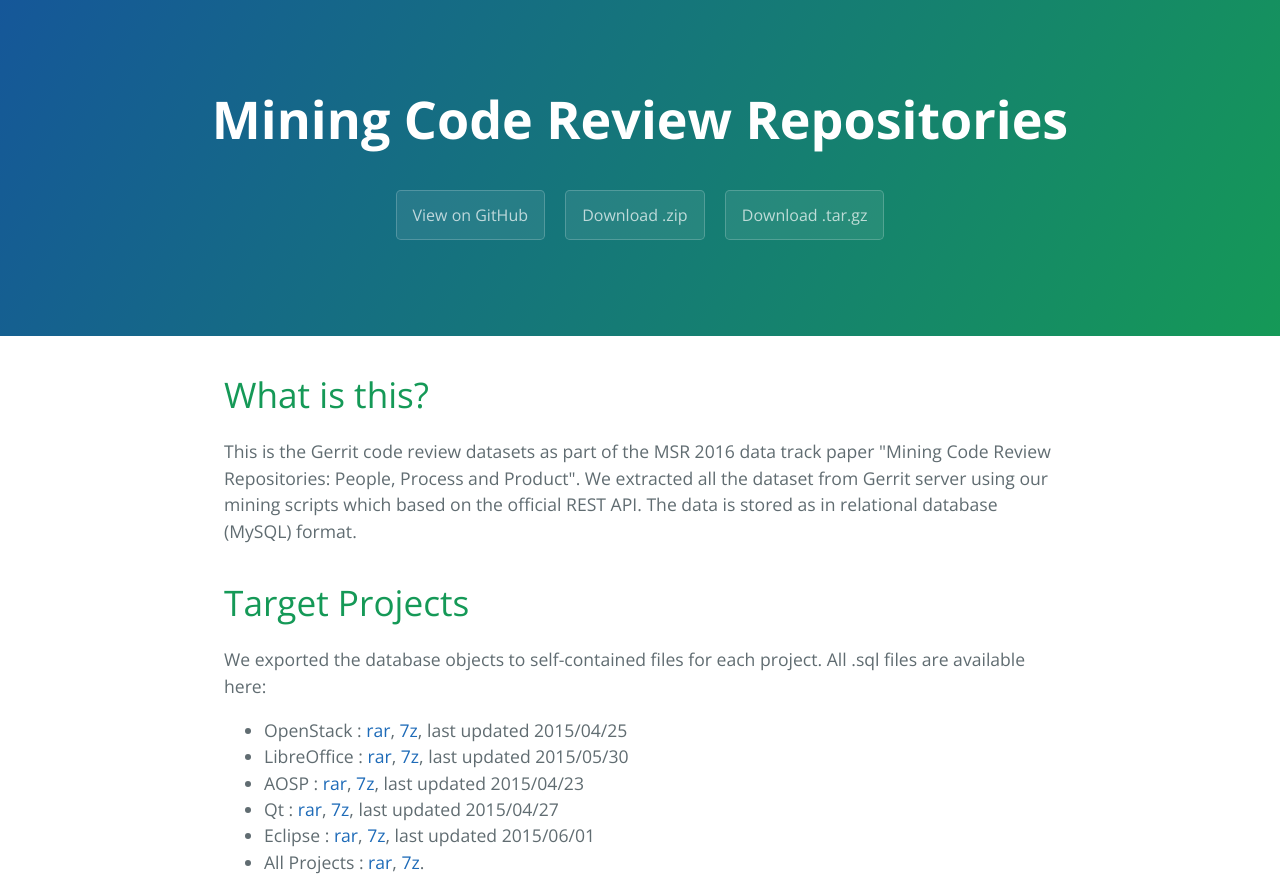
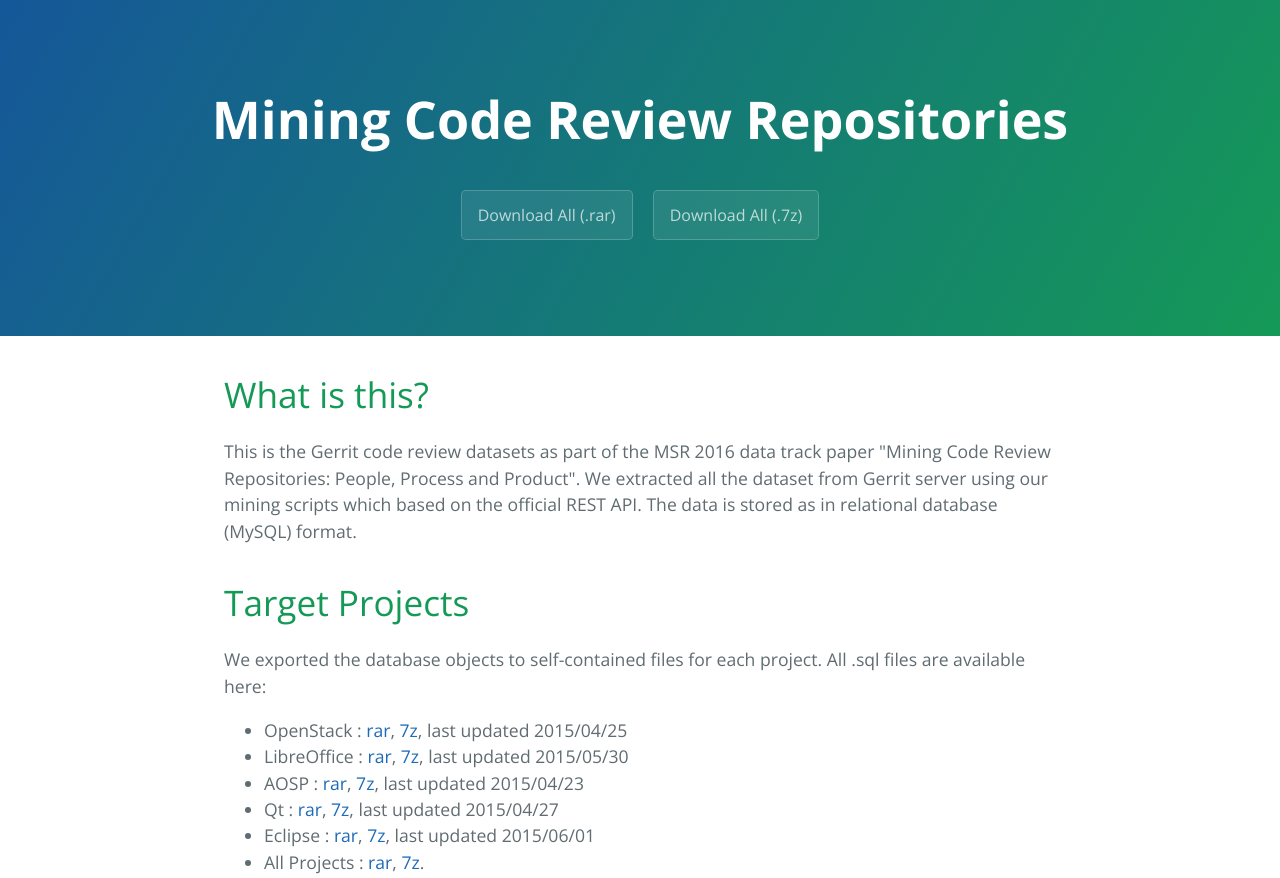
Before and after one commit to kin-y/miningReviewRepo, a plain HTML site: page index.html in a window 1280 px wide. Shown: the top 878 px of the page. Drawn offline with nearby package versions, Linux system fonts and the light colour scheme.

Commit message:
Update index.html

```diff
--- a/index.html
+++ b/index.html
@@ -13,9 +13,8 @@
     <section class="page-header">
       <h1 class="project-name">Mining Code Review Repositories</h1>
       <h2 class="project-tagline"></h2>
-      <a href="https://github.com/kin-y/miningReviewRepo" class="btn">View on GitHub</a>
-      <a href="https://github.com/kin-y/miningReviewRepo/zipball/master" class="btn">Download .zip</a>
-      <a href="https://github.com/kin-y/miningReviewRepo/tarball/master" class="btn">Download .tar.gz</a>
+      <a href="http://sel.ist.osaka-u.ac.jp/people/raula-k/msr16datashowcase/Dump20150622(msr2016)/allDataSets.rar" class="btn">Download All (.rar)</a>
+      <a href="http://sel.ist.osaka-u.ac.jp/people/raula-k/msr16datashowcase/Dump20150622(msr2016)/allDataSets.7z" class="btn">Download All (.7z)</a>
     </section>
 
     <section class="main-content">
```
